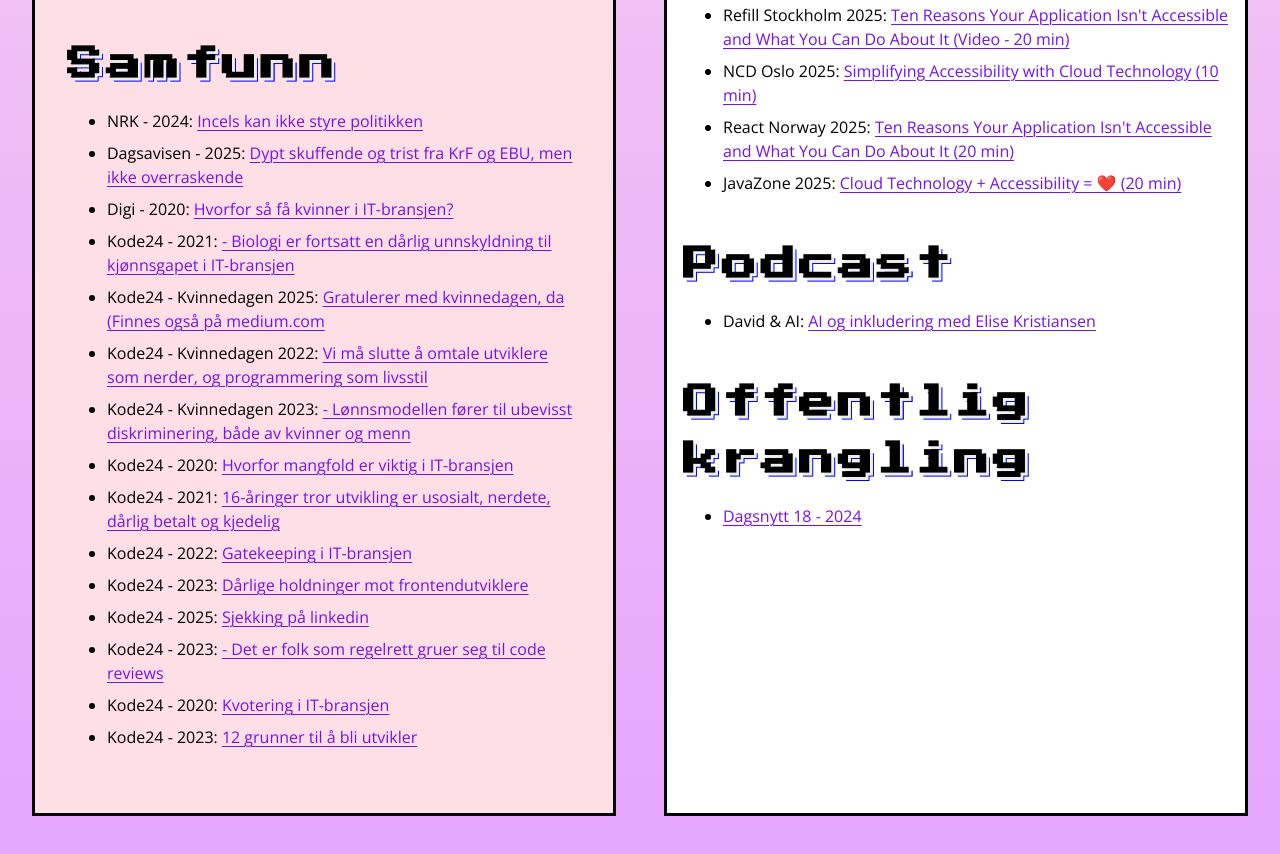
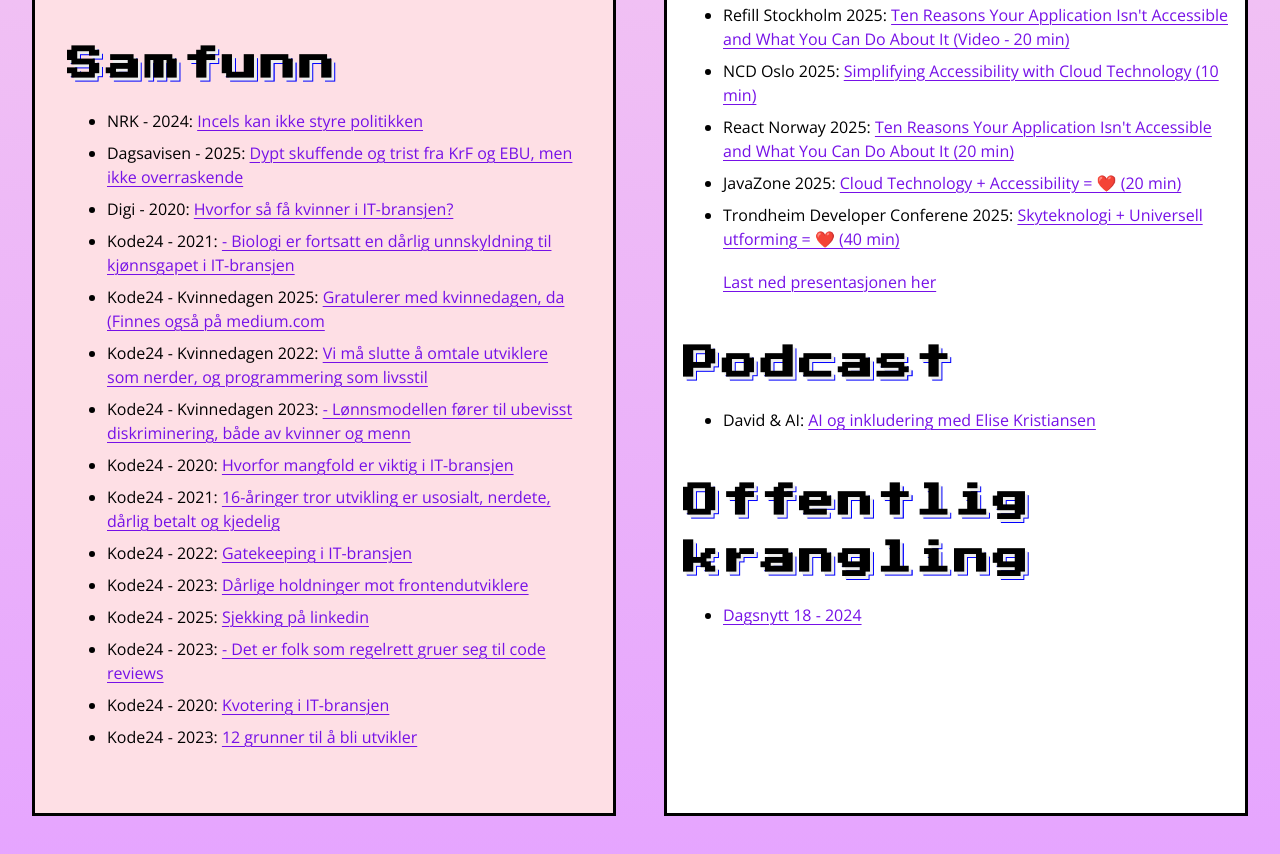
Before and after one commit to elisekrist/elisekrist.github.io, a plain HTML site: page articles.html in a window 1280 px wide. Shown: the part 1017-1871 px from the top of the page. Drawn offline with nearby package versions, Linux system fonts and the light colour scheme.

Commit message:
Added presentation

```diff
--- a/articles.html
+++ b/articles.html
@@ -421,6 +421,13 @@
                 Cloud Technology + Accessibility = ❤️ (20 min)
               </a>
             </li>
+            <li>
+              Trondheim Developer Conferene 2025:
+              <a href="https://2025.trondheimdc.no/program/">
+                Skyteknologi + Universell utforming = ❤️ (40 min)
+              </a>
+              <p><a href="presentations/Hvordan skyteknologi gjør Universell Utforming enklere å overholde - 40min.pdf">Last ned presentasjonen her</a></p>
+            </li>
           </ul>
           <h3>Podcast</h3>
           <ul>
```
Also changed, not shown: 1 other file.
